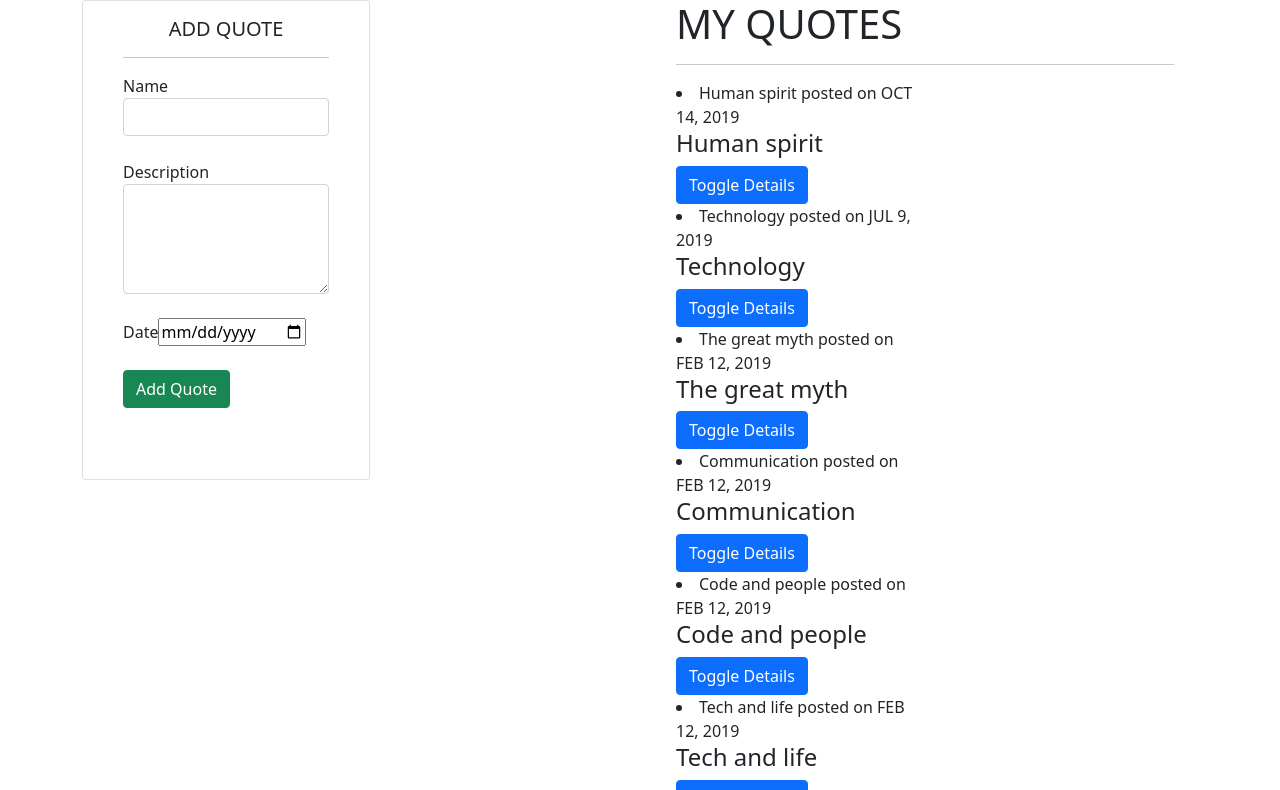
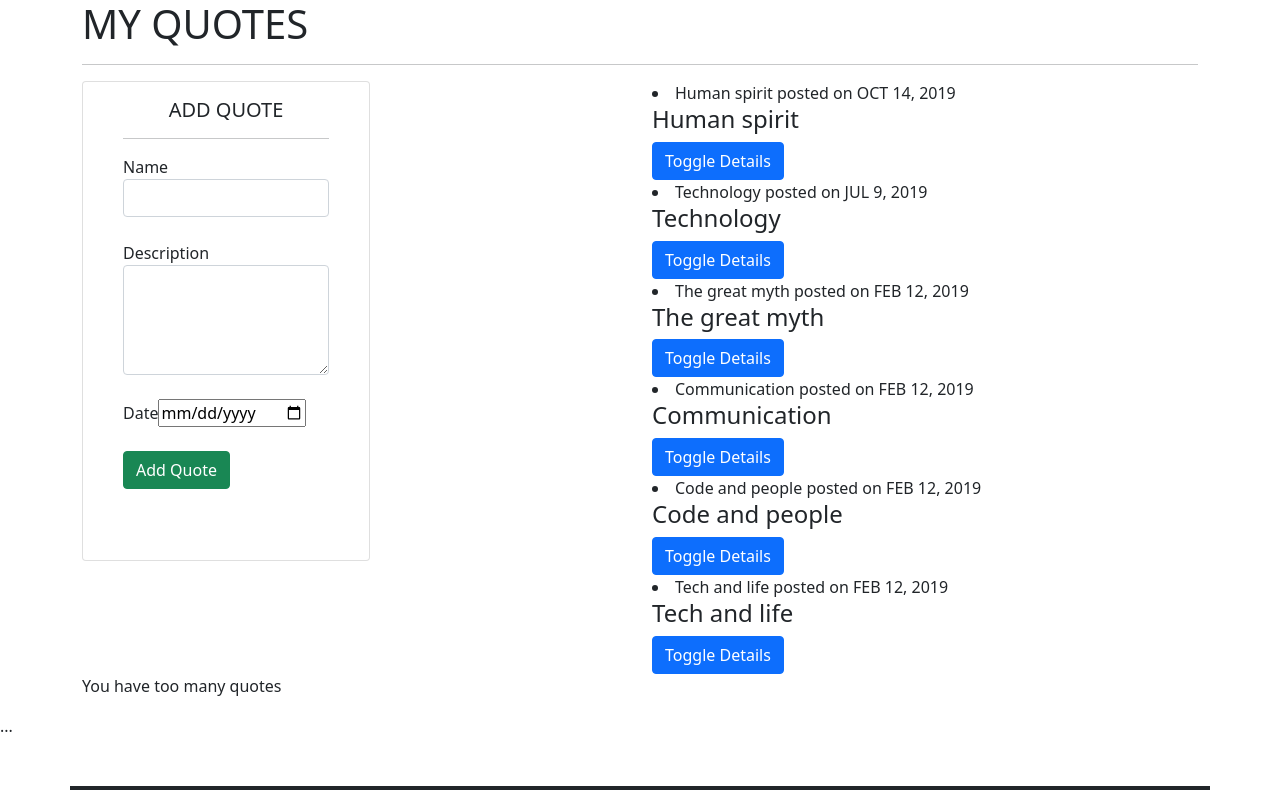
Before and after one commit to BRIANCHERUIYOT/quotes-App, an Angular app: page / in a window 1280 px wide. Shown: the top 790 px of the page. Built offline with nearby package versions, Linux system fonts and the light colour scheme.

Commit message:
confirms working of .push

```diff
--- a/src/app/app.component.html
+++ b/src/app/app.component.html
@@ -1,19 +1,5 @@
 
 
 
-
-
- <div class="container">
-    <div class="row align-items-start">
-      <div class="col">
-        <app-quote-form></app-quote-form>
-      </div>
-      <!-- <div class="col">
-        <app-quote-details></app-quote-details>
-      </div> -->
-      <div class="col">
-
         <app-quote></app-quote>
-      </div>
       <app-footer> </app-footer>
-    </div>
--- a/src/app/quote/quote.component.html
+++ b/src/app/quote/quote.component.html
@@ -1,20 +1,15 @@
-<!-- <div>
-    <h1>My Quotes</h1>
-    <hr>
-    <ul>
-        <div *ngFor='let quote of quotes;let i = index'>
-          <li appStrikethrough>{{quote.name}}</li>
-          <button (click)='toggleDetails(i)'>Toggle Details</button>
-          <app-quote-details *ngIf = 'quote.showDescription' [quote]='quote' (isComplete) = 'completeQuote($event,i)'></app-quote-details>
-        </div>
-    </ul>
-    <p *ngIf='quotes.length > 5'>Your quotes  are too many</p>
-  </div> -->
+
+
+
+
   <div class="container">
     <h1>MY QUOTES</h1>
     <hr>
 
     <div class="row">
+      <div class="col-md-6">
+        <app-quote-form (addQuote)="addNewQuote($event)"></app-quote-form>
+   </div>
       <div class="col-md-6">
         <div *ngFor='let quote of quotes;let i = index'>
             <li appStrikethrough>{{quote.name}} posted on {{quote.completeDate|date|uppercase}}</li>
@@ -32,3 +27,4 @@
 
     <p *ngIf='quotes.length > 5'>You have too many quotes</p>
   </div>
+  ...
--- a/src/app/quote/quote.component.ts
+++ b/src/app/quote/quote.component.ts
@@ -21,7 +21,7 @@
     let quoteLength = this.quotes.length;
     quote.id = quoteLength+1;
     quote.completeDate = new Date(quote.completeDate)
-    this.quotes.push(quote)
+    this.quotes.unshift(quote)
   }
 
   toggleDetails(index:number){
```
